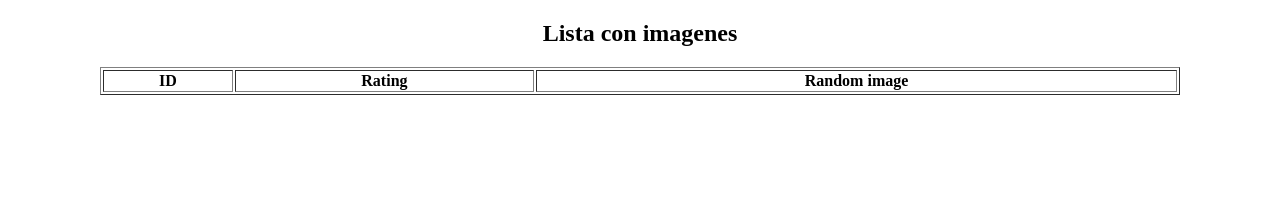
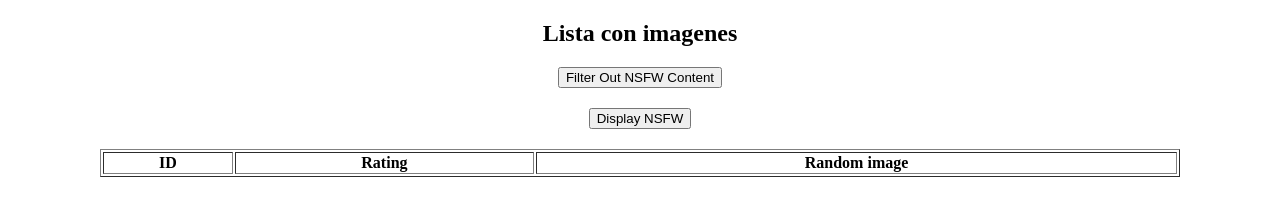
Before and after one commit to RubenDarioJ/Table, a plain HTML site: page anime01.html in a window 1280 px wide. Drawn offline with Linux system fonts and the light colour scheme; no server answers.

Commit message:
lets user display or block NSFW content

```diff
--- a/anime.js
+++ b/anime.js
@@ -1,3 +1,5 @@
+// const { filter } = require("vue/types/umd");
+
 async function getAnimeData() {
     const url = "https://api.nekosapi.com/v3/images";
     let data = [];
@@ -13,8 +15,37 @@ async function getAnimeData() {
     return data;
 }
 
+
+// async function filterNSFW() {
+//     const filter = await getAnimeData();
+//     // let hideElement = document.querySelector(".button-filter");
+//     filter.forEach((user) => {
+//         if(user.rating != 'safe') {
+//             // console.log('funciona');
+//             // hideElement.style.display = "none";
+//             animeImage.style.display= "none";
+//         }
+//     })
+//     return filter;
+// }
+
+// // filterNSFW();
+
+// function filterNSFW(animeImage, user) {
+//     if(user.rating != 'safe') {
+//         animeImage.style.display = "none";
+// }
+// }
+
+// function bringItBack(animeImage, user) {
+//     if(user.rating) {
+//         animeImage.style.display = "block";
+//     }
+// }
+
 async function renderImage() {
     const animeData = await getAnimeData();
+    // const filterData = await filterNSFW();
 
     const tableElement = document.querySelector(".custom-table");
 
@@ -42,18 +73,23 @@ async function renderImage() {
         tdEelement.appendChild(animeImage);
         trElement.appendChild(tdEelement);
 
+        //esconder imagen
+        // filterNSFW(animeImage, user);
+
+        const nsfwButton = document.querySelector(".button-filter");
+        nsfwButton.addEventListener("click", () => {
+            if(user.rating != 'safe') {
+            animeImage.style.display = "none";
+        };
+});
+        const nsfwDisplay = document.querySelector(".button-display");
+                nsfwDisplay.addEventListener("click", () => {
+                    if(animeImage.style.display = "none") {
+                    animeImage.style.display = "block";
+                };
+        });
         tableElement.querySelector("tbody").appendChild(trElement);
     })
 }
 
 renderImage();
-
-console.log('hola');
-
-console.log('otra prueba');
-
-console.log('cuenta princial')
-
-console.log('cuenta princial')
-
-console.log('main')
--- a/anime01.html
+++ b/anime01.html
@@ -5,11 +5,18 @@
     <meta name="viewport" content="width=device-width, initial-scale=1.0">
     <title>Document</title>
     <link rel="stylesheet" href="style.css">
+    <div id="loading-indicator" style="display: none;">Loading...</div>
+<div id="anime-table"></div>
   </head>
   <body>
     <main>
       <section class="container">
         <h1>Lista con imagenes</h1>
+        <div>
+        <button onclick="renderImage()" class="button-filter">Filter Out NSFW Content</button>
+        <button onclick="renderImage()" class="button-display">Display NSFW</button>
+        <!-- <button onclick="renderImage()" class="button-filter">Show NSFW</button> -->
+      </div>
         <table class="custom-table" border="1">
           <thead>
             <tr>
--- a/style.css
+++ b/style.css
@@ -44,3 +44,20 @@ td {
 .new {
     border: 1px solid silver;
 }
+
+.button-filter {
+    display: block;
+    margin-left: auto;
+    margin-right: auto;
+    margin-bottom: 20px;
+    cursor: pointer;
+}
+
+
+.button-display {
+    display: block;
+    margin-left: auto;
+    margin-right: auto;
+    margin-bottom: 20px;
+    cursor: pointer;
+}
```
